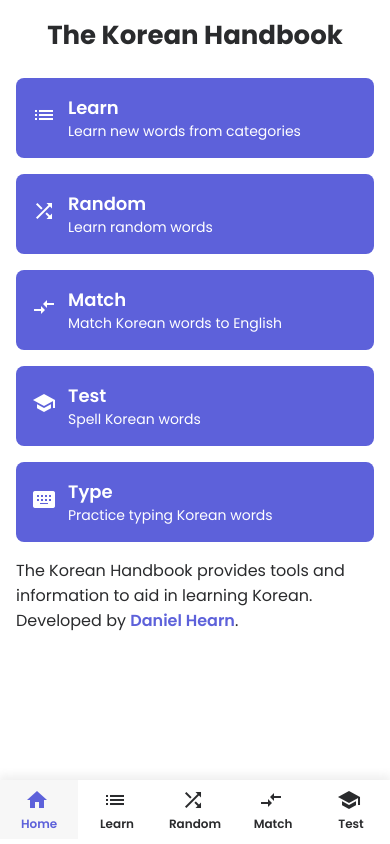
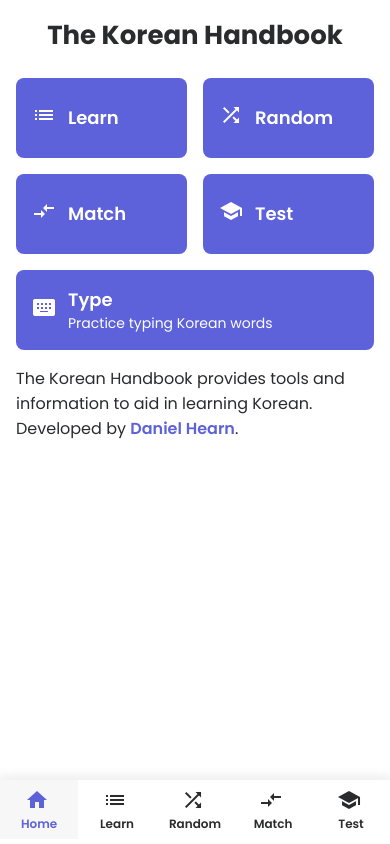
Before and after one commit to DanielHearn/korean-handbook, a Vue app: page / in a window 390 px wide. Built offline with nearby package versions, Linux system fonts and the light colour scheme.

Commit message:
Improve mobile UI

```diff
--- a/src/components/App/App.scss
+++ b/src/components/App/App.scss
@@ -463,7 +463,7 @@ button {
   .main {
     flex-direction: column;
     .intro-links {
-      grid-template-columns: repeat(1, 1fr);
+      grid-template-columns: 1fr 1fr;
       width: 100%;
     }
     .intro-link {
@@ -473,6 +473,9 @@ button {
       }
       .link-description {
         font-size: $xs-size-mobile;
+      }
+      &:last-child {
+        grid-column-start: span 2;
       }
     }
     .page-content {
--- a/src/views/HomePage/HomePage.vue
+++ b/src/views/HomePage/HomePage.vue
@@ -8,7 +8,7 @@
       <div class="page-content">
         <div class="intro-links">
           <router-link
-            v-for="link in introLinks"
+            v-for="(link, i) in introLinks"
             :key="`${link.slug}`"
             :to="`/content/conjunctions/${link.slug}`"
             class="intro-link"
@@ -25,7 +25,7 @@
             </span>
             <div v-if="mobile">
               <p class="link-main">{{ link.name }}</p>
-              <p class="link-description">{{ link.description }}</p>
+              <p v-if="i > 3" class="link-description">{{ link.description }}</p>
             </div>
           </router-link>
         </div>
```
